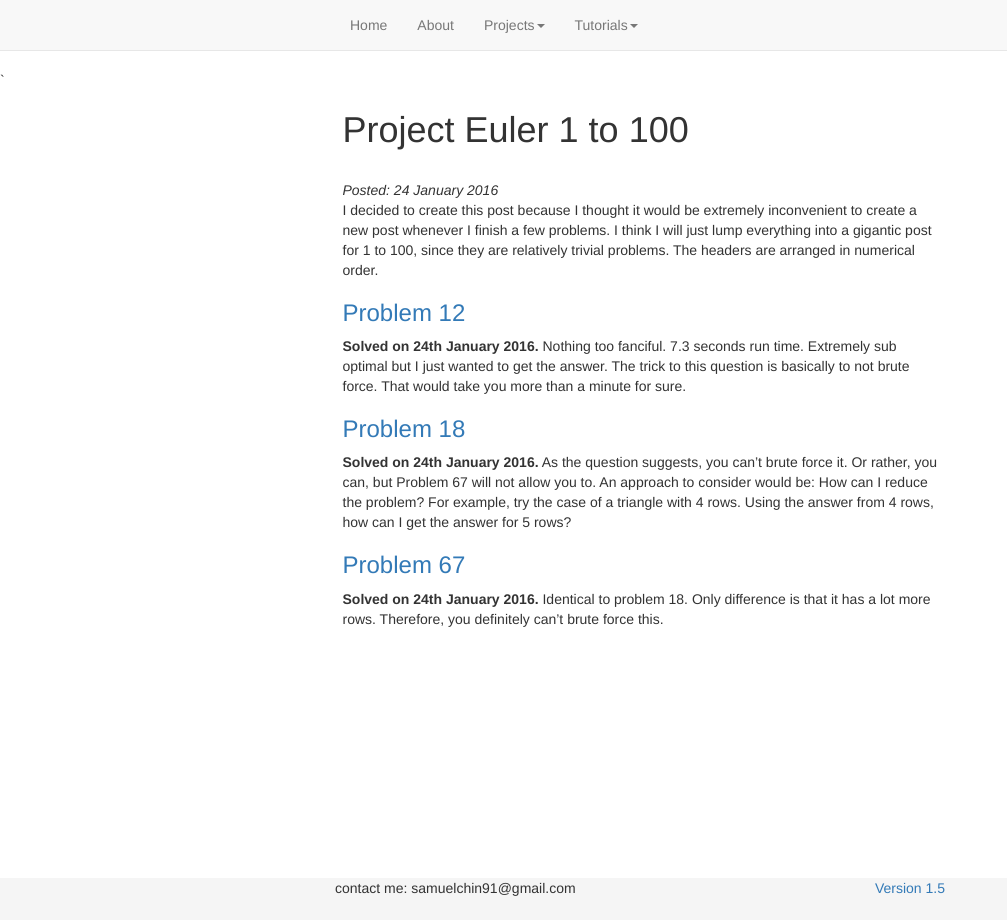
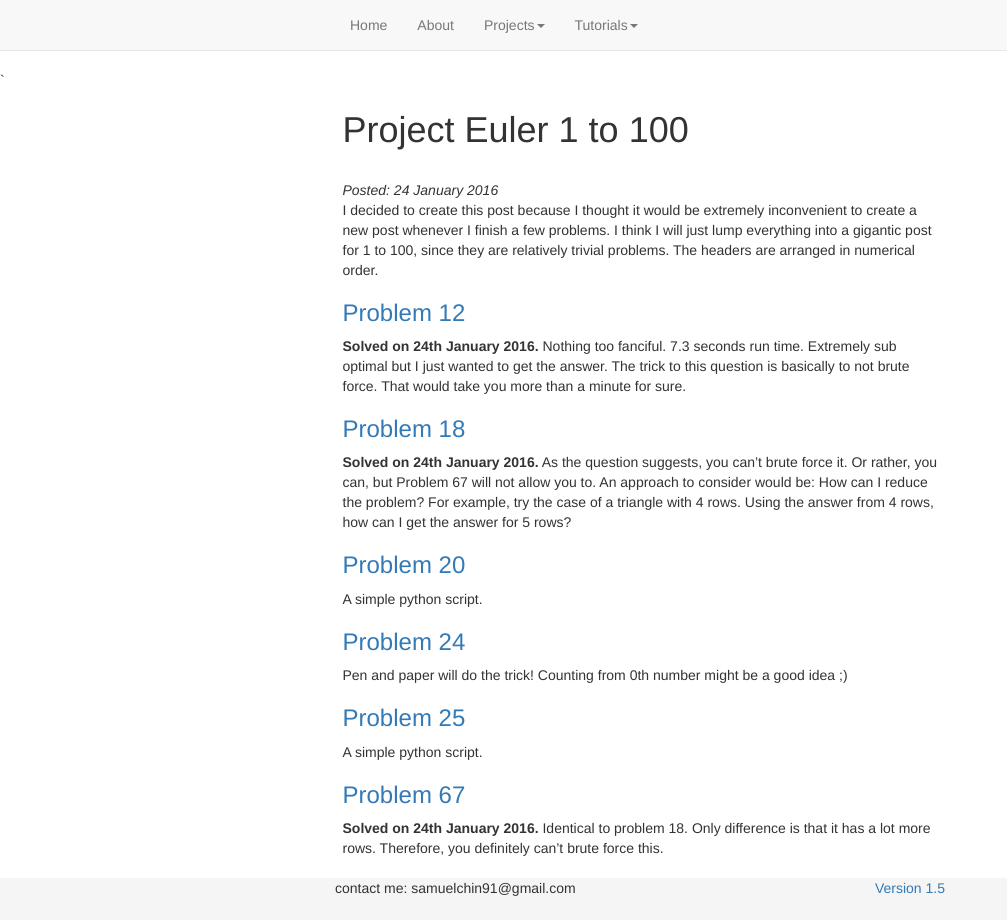
Before and after one commit to sspeng/jkschin.github.io, a Jekyll site: the page built from _posts/2016-01-24-project-euler-1-to-100.md, in a window 1280 px wide. Shown: the whole page, without its empty margins (0-1007 px from the left). Built offline with Jekyll 4.4.1, drawn with Linux system fonts in a browser that asks for light colours; nearby versions of some CDN libraries.

Commit message:
Euler 20, 24, 25

```diff
--- a/_posts/2016-01-24-project-euler-1-to-100.md
+++ b/_posts/2016-01-24-project-euler-1-to-100.md
@@ -13,5 +13,14 @@
 ###<a href="https://projecteuler.net/problem=18">Problem 18</a>
 **Solved on 24th January 2016.** As the question suggests, you can't brute force it. Or rather, you can, but Problem 67 will not allow you to. An approach to consider would be: How can I reduce the problem? For example, try the case of a triangle with 4 rows. Using the answer from 4 rows, how can I get the answer for 5 rows?
 
+###<a href="https://projecteuler.net/problem=20">Problem 20</a>
+A simple python script.
+
+###<a href="https://projecteuler.net/problem=24">Problem 24</a>
+Pen and paper will do the trick! Counting from 0th number might be a good idea ;)
+
+###<a href="https://projecteuler.net/problem=25">Problem 25</a>
+A simple python script.
+
 ###<a href="https://projecteuler.net/problem=67">Problem 67</a>
 **Solved on 24th January 2016.** Identical to problem 18. Only difference is that it has a lot more rows. Therefore, you definitely can't brute force this.
--- a/euler/index.html
+++ b/euler/index.html
@@ -25,14 +25,14 @@
 		<td class="problem_solved"><a href={% post_url 2016-01-21-project-euler-14-15-16-17 %}>17</a></td>
 		<td class="problem_solved"><a href={% post_url 2016-01-24-project-euler-1-to-100 %}>18</a></td>
 		<td class="problem_unsolved"><a href="https://projecteuler.net/problem=19">19</a></td>
-		<td class="problem_unsolved"><a href="https://projecteuler.net/problem=20">20</a></td>
+		<td class="problem_solved"><a href={% post_url 2016-01-24-project-euler-1-to-100 %}>20</a></td>
 		</tr>
 		<tr>
 		<td class="problem_unsolved"><a href="https://projecteuler.net/problem=21">21</a></td>
 		<td class="problem_unsolved"><a href="https://projecteuler.net/problem=22">22</a></td>
 		<td class="problem_unsolved"><a href="https://projecteuler.net/problem=23">23</a></td>
-		<td class="problem_unsolved"><a href="https://projecteuler.net/problem=24">24</a></td>
-		<td class="problem_unsolved"><a href="https://projecteuler.net/problem=25">25</a></td>
+		<td class="problem_solved"><a href={% post_url 2016-01-24-project-euler-1-to-100 %}>24</a></td>
+		<td class="problem_solved"><a href={% post_url 2016-01-24-project-euler-1-to-100 %}>25</a></td>
 		<td class="problem_unsolved"><a href="https://projecteuler.net/problem=26">26</a></td>
 		<td class="problem_unsolved"><a href="https://projecteuler.net/problem=27">27</a></td>
 		<td class="problem_unsolved"><a href="https://projecteuler.net/problem=28">28</a></td>
```
